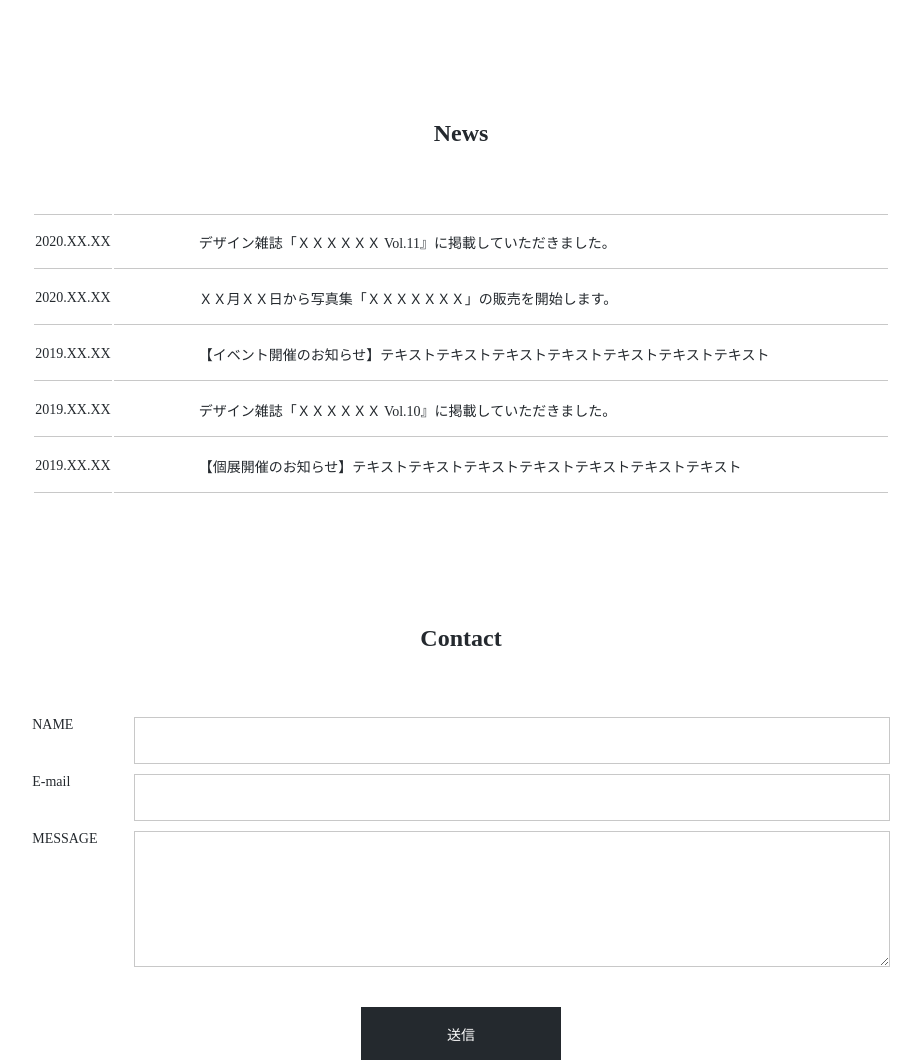
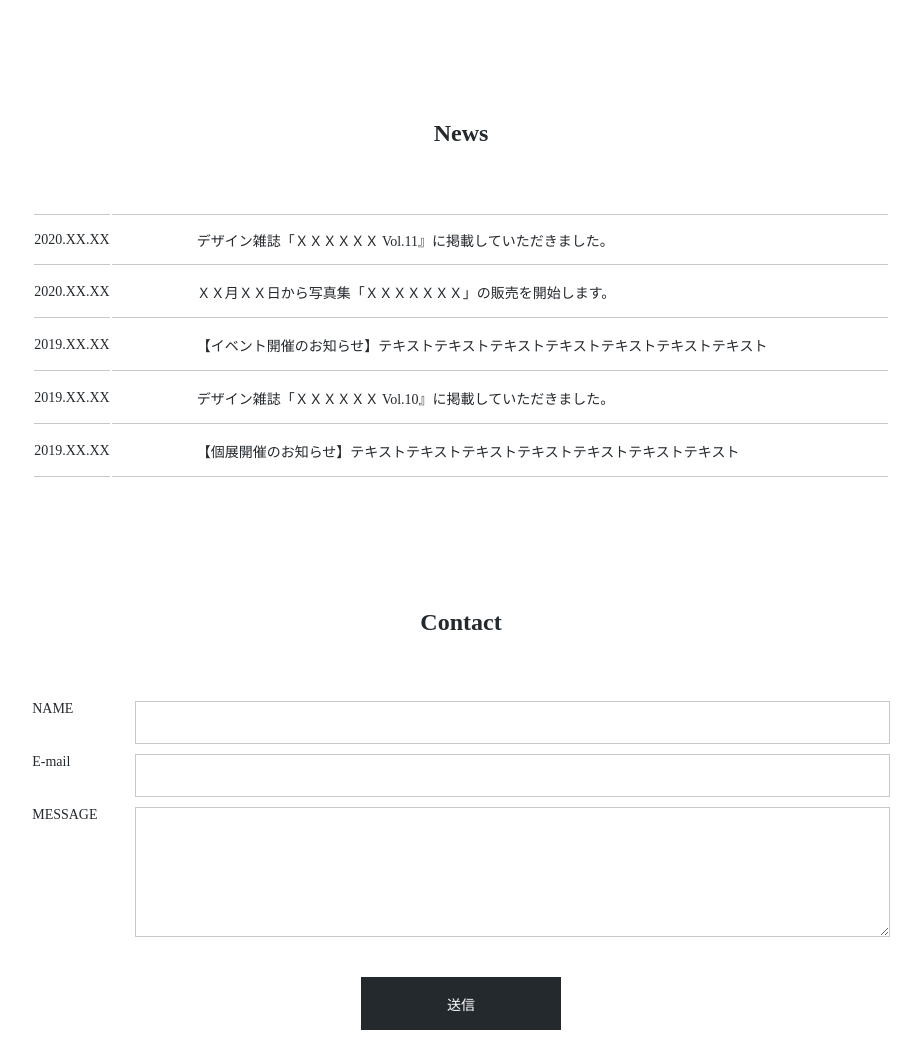
Before and after one commit to atarac/day2_mywork, a plain HTML site: page index.html in a window 1280 px wide. Shown: the part 1740-2800 px from the top of the page, without its empty margins (179-1100 px from the left). Drawn offline with Linux system fonts and the light colour scheme; some packages are replaced by stand-ins of ours.

Commit message:
refactor:box-sizingの修正

```diff
--- a/index.html
+++ b/index.html
@@ -5,7 +5,9 @@
     <title>My Work</title>
     <meta charset="utf-8">
     <meta name="description" content="趣味の写真">
+    <meta name="viewport" content="width=device-width, initial-scale=1">
     <link rel="icon" href="img/favicon.ico">
+    <link rel="stylesheet" href="https://unpkg.com/ress/dist/ress.min.css">
     <link rel="stylesheet" href="style.css">
   </head>
 
--- a/style.css
+++ b/style.css
@@ -31,7 +31,7 @@ h2 {
 }
 
 .wrapper {
-  box-sizing: border-box;
+  /* box-sizing: border-box; */
   max-width: 960px;
   margin: 0 auto;
   padding: 0 4%;
```
